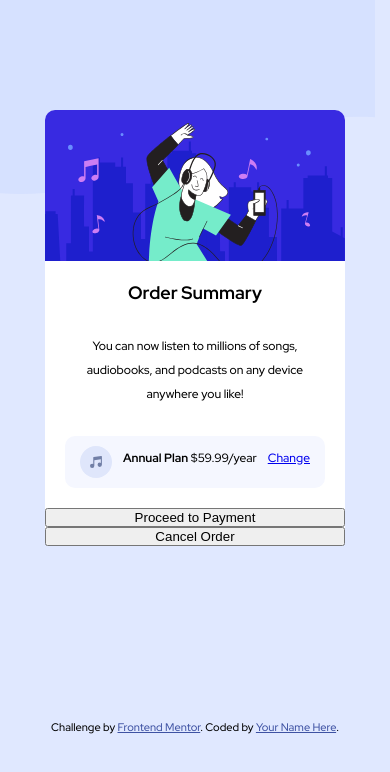
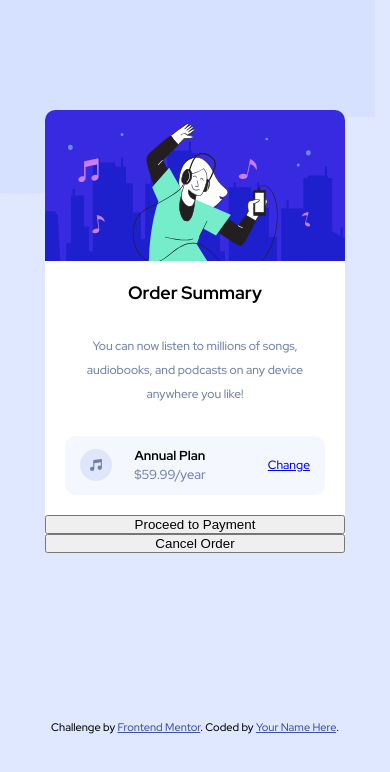
Before and after one commit to egome019/order-summary-component-main, a plain HTML site: page index.html in a window 390 px wide. Drawn offline with Linux system fonts and the light colour scheme.

Commit message:
added color to some of the text

```diff
--- a/index.html
+++ b/index.html
@@ -23,9 +23,11 @@
       You can now listen to millions of songs, audiobooks, and podcasts on any
       device anywhere you like!
     </div>
-    <div class="card-content container">
+    <div class="card-button container">
       <img src="./images/icon-music.svg" alt="music note">
-      <p><strong>Annual Plan</strong> $59.99/year</p>
+      <div class="column">
+        <p><strong>Annual Plan</strong></p><p>$59.99/year</p>
+      </div>
       <a href="#change">Change</a>
     </div>
 
--- a/styles.css
+++ b/styles.css
@@ -53,6 +53,13 @@ body {
 		line-height: 2;
 		text-align: center;
 		padding: 10px 15px;
+		color: hsl(224, 23%, 55%);
+	}
+
+	.card-button {
+		line-height: 1.5;
+		text-align: center;
+		padding: 10px 15px;
 	}
 
 	.container {
@@ -67,6 +74,20 @@ body {
 	.container img {
 		height: 32px;
 		width: 32px;
+		align-self: center;
+	}
+
+	.container a {
+		align-self: center;
+	}
+
+	.column p {
+		font-size: 13px;
+		padding-right: 40px;
+	}
+
+	.column p:nth-of-type(2) {
+		color: hsl(224, 23%, 55%);
 	}
 }
 .attribution {
```
